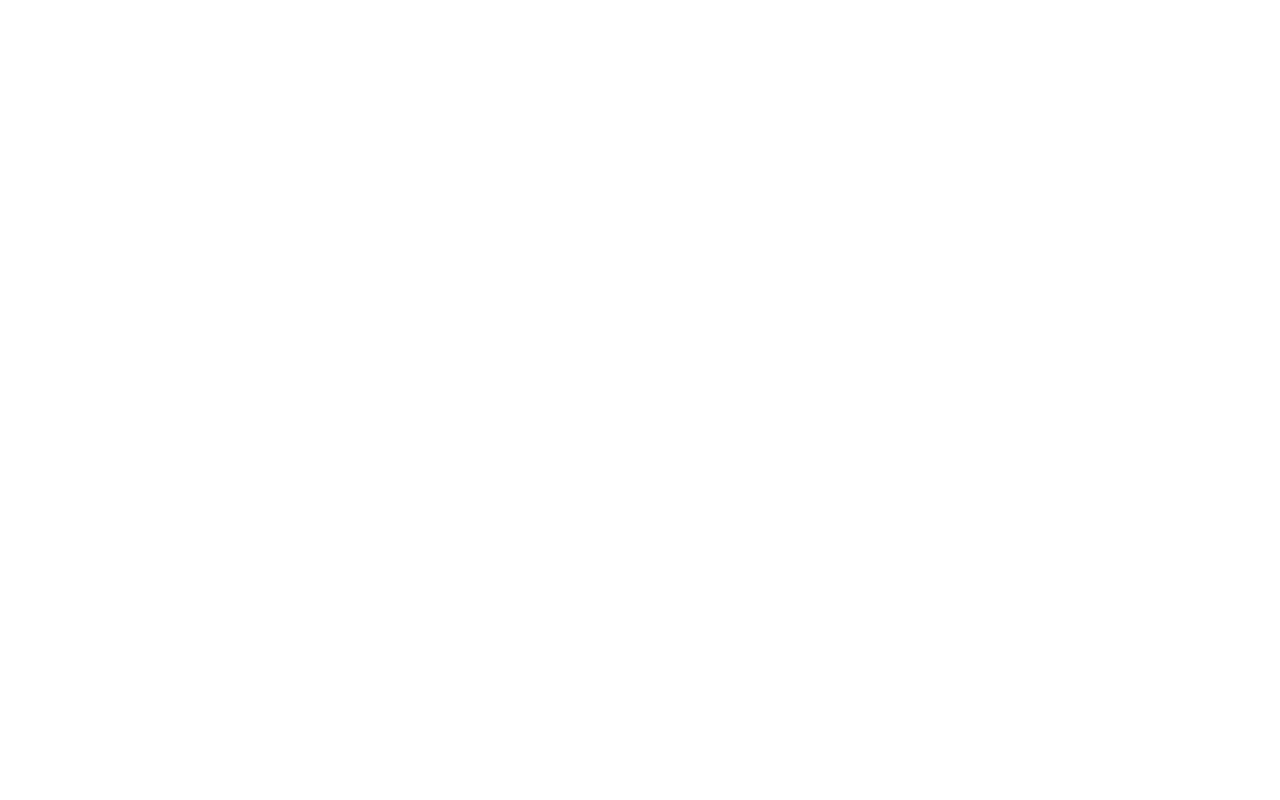
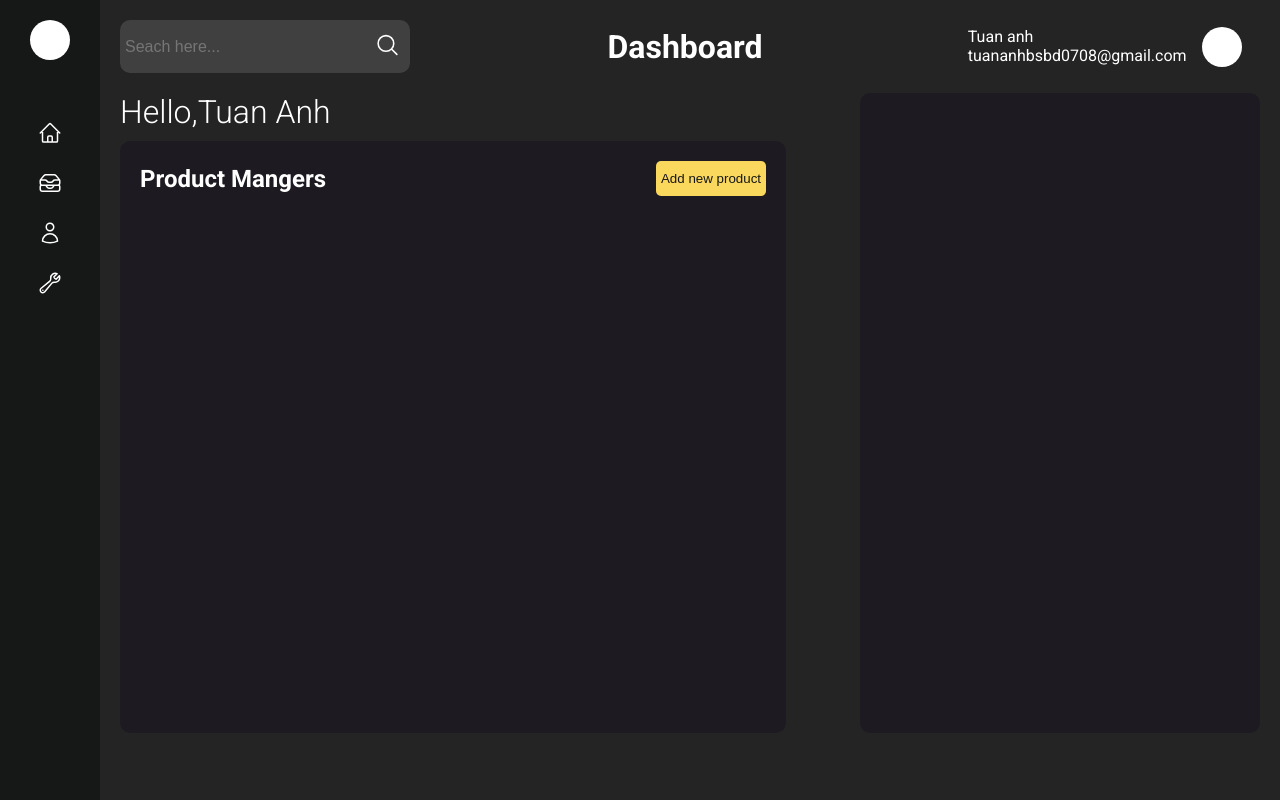
Before and after one commit to NguyenTuanAnh0708/firseBaseProject, a plain HTML site: page index.html in a window 1280 px wide. Drawn offline with Linux system fonts and the light colour scheme.

Commit message:
add vieew

```diff
--- a/index.html
+++ b/index.html
@@ -5,11 +5,103 @@
     <meta charset="UTF-8">
     <meta http-equiv="X-UA-Compatible" content="IE=edge">
     <meta name="viewport" content="width=device-width, initial-scale=1.0">
-    <title>Document</title>
+    <title>Mangers Product</title>
+    <link rel="stylesheet" href="./src/css/main.css">
 </head>
 
 <body>
+    <div class="app">
+        <nav class="nav-bar">
+            <div class="nav-bar-logo">
 
+            </div>
+            <ul class="nav-bar-menu">
+                <li class="nav-bar-home"><a href="">
+                        <svg xmlns="http://www.w3.org/2000/svg" fill="none" viewBox="0 0 24 24" stroke-width="1.5"
+                            stroke="currentColor" class="w-6 h-6">
+                            <path stroke-linecap="round" stroke-linejoin="round"
+                                d="M2.25 12l8.954-8.955c.44-.439 1.152-.439 1.591 0L21.75 12M4.5 9.75v10.125c0 .621.504 1.125 1.125 1.125H9.75v-4.875c0-.621.504-1.125 1.125-1.125h2.25c.621 0 1.125.504 1.125 1.125V21h4.125c.621 0 1.125-.504 1.125-1.125V9.75M8.25 21h8.25" />
+                        </svg>
+
+                    </a></li>
+                <li><a href="">
+                        <svg xmlns="http://www.w3.org/2000/svg" fill="none" viewBox="0 0 24 24" stroke-width="1.5"
+                            stroke="currentColor" class="w-6 h-6">
+                            <path stroke-linecap="round" stroke-linejoin="round"
+                                d="M7.875 14.25l1.214 1.942a2.25 2.25 0 001.908 1.058h2.006c.776 0 1.497-.4 1.908-1.058l1.214-1.942M2.41 9h4.636a2.25 2.25 0 011.872 1.002l.164.246a2.25 2.25 0 001.872 1.002h2.092a2.25 2.25 0 001.872-1.002l.164-.246A2.25 2.25 0 0116.954 9h4.636M2.41 9a2.25 2.25 0 00-.16.832V12a2.25 2.25 0 002.25 2.25h15A2.25 2.25 0 0021.75 12V9.832c0-.287-.055-.57-.16-.832M2.41 9a2.25 2.25 0 01.382-.632l3.285-3.832a2.25 2.25 0 011.708-.786h8.43c.657 0 1.281.287 1.709.786l3.284 3.832c.163.19.291.404.382.632M4.5 20.25h15A2.25 2.25 0 0021.75 18v-2.625c0-.621-.504-1.125-1.125-1.125H3.375c-.621 0-1.125.504-1.125 1.125V18a2.25 2.25 0 002.25 2.25z" />
+                        </svg>
+
+                    </a></li>
+                <li><a href="">
+                        <svg xmlns="http://www.w3.org/2000/svg" fill="none" viewBox="0 0 24 24" stroke-width="1.5"
+                            stroke="currentColor" class="w-6 h-6">
+                            <path stroke-linecap="round" stroke-linejoin="round"
+                                d="M15.75 6a3.75 3.75 0 11-7.5 0 3.75 3.75 0 017.5 0zM4.501 20.118a7.5 7.5 0 0114.998 0A17.933 17.933 0 0112 21.75c-2.676 0-5.216-.584-7.499-1.632z" />
+                        </svg>
+
+                    </a></li>
+                <li><a href="">
+                        <svg xmlns="http://www.w3.org/2000/svg" fill="none" viewBox="0 0 24 24" stroke-width="1.5"
+                            stroke="currentColor" class="w-6 h-6">
+                            <path stroke-linecap="round" stroke-linejoin="round"
+                                d="M21.75 6.75a4.5 4.5 0 01-4.884 4.484c-1.076-.091-2.264.071-2.95.904l-7.152 8.684a2.548 2.548 0 11-3.586-3.586l8.684-7.152c.833-.686.995-1.874.904-2.95a4.5 4.5 0 016.336-4.486l-3.276 3.276a3.004 3.004 0 002.25 2.25l3.276-3.276c.256.565.398 1.192.398 1.852z" />
+                            <path stroke-linecap="round" stroke-linejoin="round"
+                                d="M4.867 19.125h.008v.008h-.008v-.008z" />
+                        </svg>
+
+                    </a></li>
+            </ul>
+        </nav>
+        <div class="container">
+            <header class="header">
+                <div class="seach-header">
+                    <input type="text" placeholder="Seach here...">
+                    <div class="header-glass">
+                        <svg xmlns="http://www.w3.org/2000/svg" fill="none" viewBox="0 0 24 24" stroke-width="1.5"
+                            stroke="currentColor" class="w-6 h-6">
+                            <path stroke-linecap="round" stroke-linejoin="round"
+                                d="M21 21l-5.197-5.197m0 0A7.5 7.5 0 105.196 5.196a7.5 7.5 0 0010.607 10.607z" />
+                        </svg>
+                    </div>
+                </div>
+                <div class="logo-header">
+                    <h1>Dashboard</h1>
+                </div>
+                <div class="account-header">
+                    <div class="account-header-title">
+                        <span>Tuan anh</span>
+                        <span>tuananhbsbd0708@gmail.com</span>
+                    </div>
+                    <div class="account-header-avatar">
+                        <img src="" alt="">
+                    </div>
+                </div>
+            </header>
+            <div class="main">
+                <div class="main-productManger">
+                    <h1 class="summary">
+                        Hello,Tuan Anh
+                    </h1>
+                    <div class="table-product">
+                        <div class="product-manager">
+                            <h2 class="product-manager-title">
+                                Product Mangers
+                            </h2>
+                            <div class="product-manager-service">
+                                <button>
+                                    Add new product
+                                </button>
+                            </div>
+                        </div>
+                    </div>
+                </div>
+                <div class="main-chart">
+
+                </div>
+            </div>
+        </div>
+    </div>
 </body>
+<script src="./src/js/index.js"></script>
 
 </html>
--- a/src/css/main.css
+++ b/src/css/main.css
@@ -0,0 +1,167 @@
+@import url('https://fonts.googleapis.com/css2?family=Roboto:ital,wght@0,300;0,400;0,700;1,300;1,400;1,700&display=swap');
+:root{
+    --background:rgba(36, 36, 36, 1);
+    --navBar:rgba(22, 23, 23, 1)
+
+}
+*{
+    margin: 0;
+    padding: 0;
+    box-sizing: border-box;
+}
+body{
+    font-family: 'Roboto', sans-serif;
+}
+button{
+    background-color: transparent;
+    outline: none;
+    border: none;
+}
+.app{
+display: flex;
+}
+.nav-bar{
+    width: 100px;
+    height: 100vh;
+    background-color: var(--navBar) ;
+}
+.container{
+    padding: 20px;
+    color: #fff;
+    flex: 1;
+    background-color: var(--background);
+}
+.nav-bar{
+    display: flex;
+    flex-direction: column;
+    align-items: center;
+}
+.nav-bar-logo{
+    margin: 20px;
+    width: 40px;
+    height: 40px;
+    background-color: #fff;
+    border-radius: 50%;
+}
+.nav-bar-menu {
+    margin-top: 30px;
+    height: 200px;
+    display: flex;
+    align-items: center;
+    flex-direction: column;
+    justify-content: space-between;
+}
+.nav-bar-menu li{
+    display: flex;
+    align-items: center;
+    justify-content: center;
+    width: 85px;
+    height: 54px;
+}
+.nav-bar-menu a svg {
+color: white;
+width: 24px;
+}
+.nav-bar-menu li:hover{
+    background-color:rgba(0, 0, 0, 1);
+}
+/**/
+.header{
+    display: flex;
+    align-items: center;
+    justify-content: space-between;
+}
+.seach-header{
+    position: relative;
+    width:290px ;
+    height:53px ;
+    background-color: rgba(255, 255, 255, 0.13);
+    border-radius: 10px;
+}
+.seach-header input{
+    padding: 0 5px;
+    font-size: 16px;
+    color: #fff;
+    width: 100%;
+    height: 100%;
+    background-color: transparent;
+    outline: none;
+    border: transparent;
+}
+.header-glass{
+    position: absolute;
+    right: 10px;
+    top: 50%;
+    transform: translateY(-50%);
+    width: 25px;
+    cursor:pointer;
+}
+.header-glass:hover{
+    box-shadow:
+    /* White glow */
+    0 0 7px #fff,
+    0 0 10px #fff,
+    0 0 21px #fff,
+}
+.account-header{
+display: flex;
+width: 300px;
+justify-content: space-around;
+}
+.account-header-title{
+display: flex;
+flex-direction: column;
+}
+.account-header-avatar{
+margin-right: 10px;
+width: 40px;
+height: 40px;
+background-color: #fff;
+border-radius: 50%;
+}
+.summary{
+    font-weight: lighter;
+    margin-bottom: 10px;
+}
+.main{
+    margin: 20px 0;
+    height: 80vh;
+    display: flex;
+    justify-content: space-between;
+}
+.main-productManger{
+flex: 1;
+display: flex;
+flex-direction: column;
+}
+.main-chart{
+    width: 400px;
+    height: 100%;
+    background-color: rgb(29, 27, 33);
+    border-radius: 10px;
+}
+.table-product{
+    flex: 1;
+width: 90%;
+background-color: rgb(29, 27, 33);
+border-radius: 10px;
+padding: 20px;
+}
+.product-manager{
+    display: flex;
+    align-items: center;
+    justify-content: space-between;
+}
+.product-manager-title{
+}
+.product-manager-service{
+
+}
+.product-manager-service button{
+    font-weight: lighter;
+    color: rgba(22, 23, 23, 1) ;
+    background-color: rgba(250, 216, 93, 1);
+    padding: 10px 5px;
+    border-radius: 5px;
+    cursor: pointer;
+}
```
